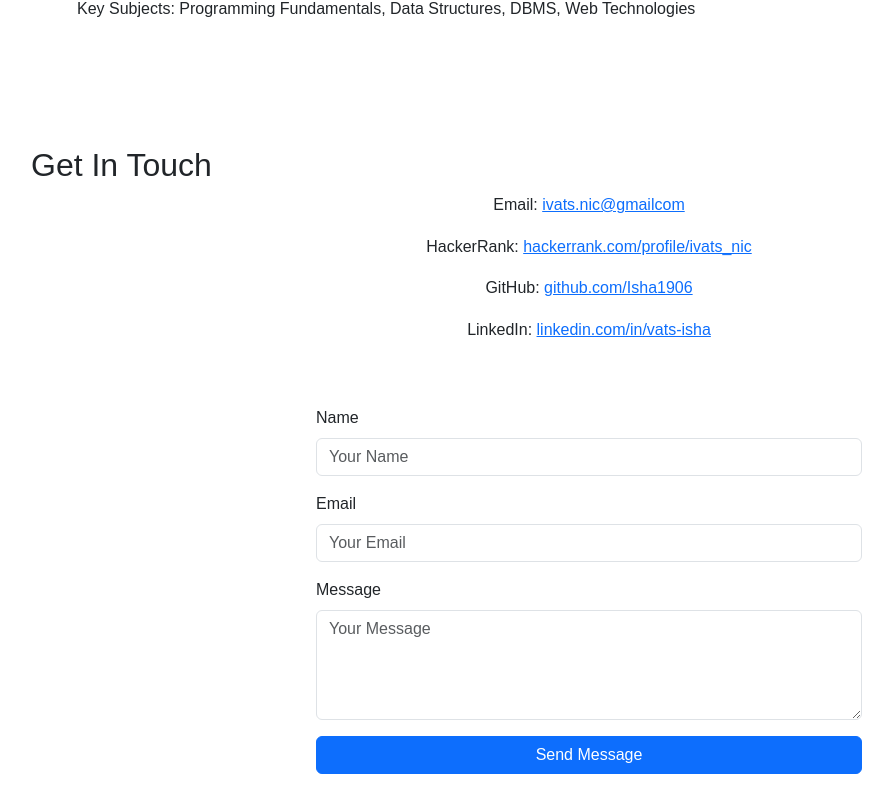
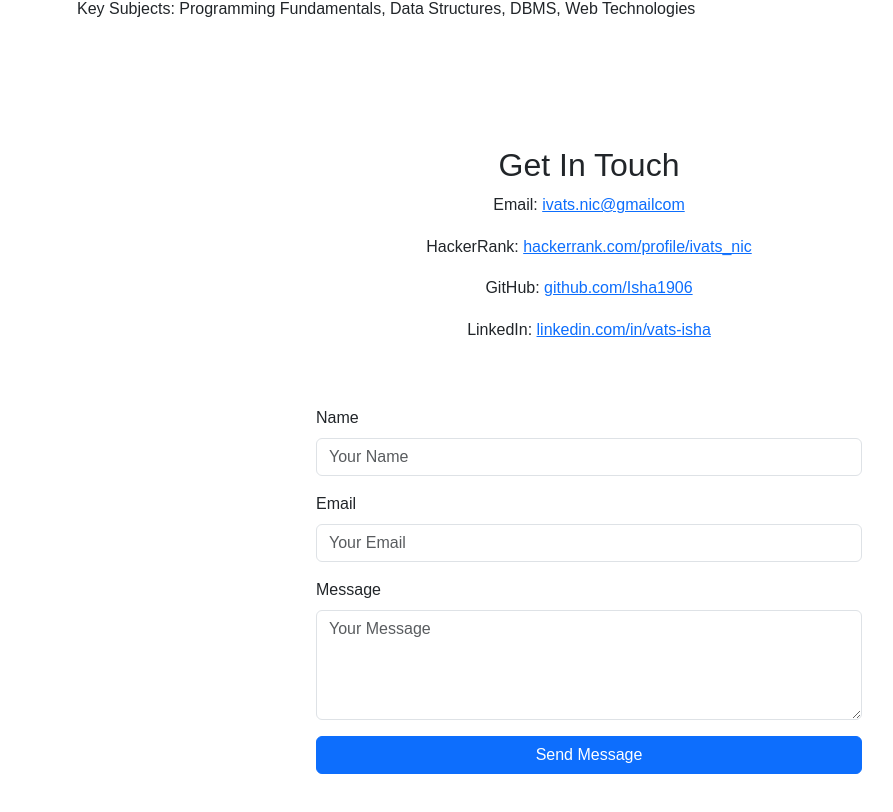
Before and after one commit to Isha1906/isha-vats-portfolio, a React (Vite) app: page / in a window 1280 px wide. Shown: the part 2332-3144 px from the top of the page, without its empty margins (51-944 px from the left). Built offline with nearby package versions, Linux system fonts and the light colour scheme.

Commit message:
Fix contact code

```diff
--- a/src/component/Contact.jsx
+++ b/src/component/Contact.jsx
@@ -1,7 +1,7 @@
 const Contact = () => {
   return (
     <section id="contact" className="container py-5">
-      <h2>Get In Touch</h2>
+      <h2 className="text-center">Get In Touch</h2>
       <div className="contact-card row mb-5 text-center">
       <p>Email:{" "}
       <a href="mailto:ivats.nic@gmail.com">
```
